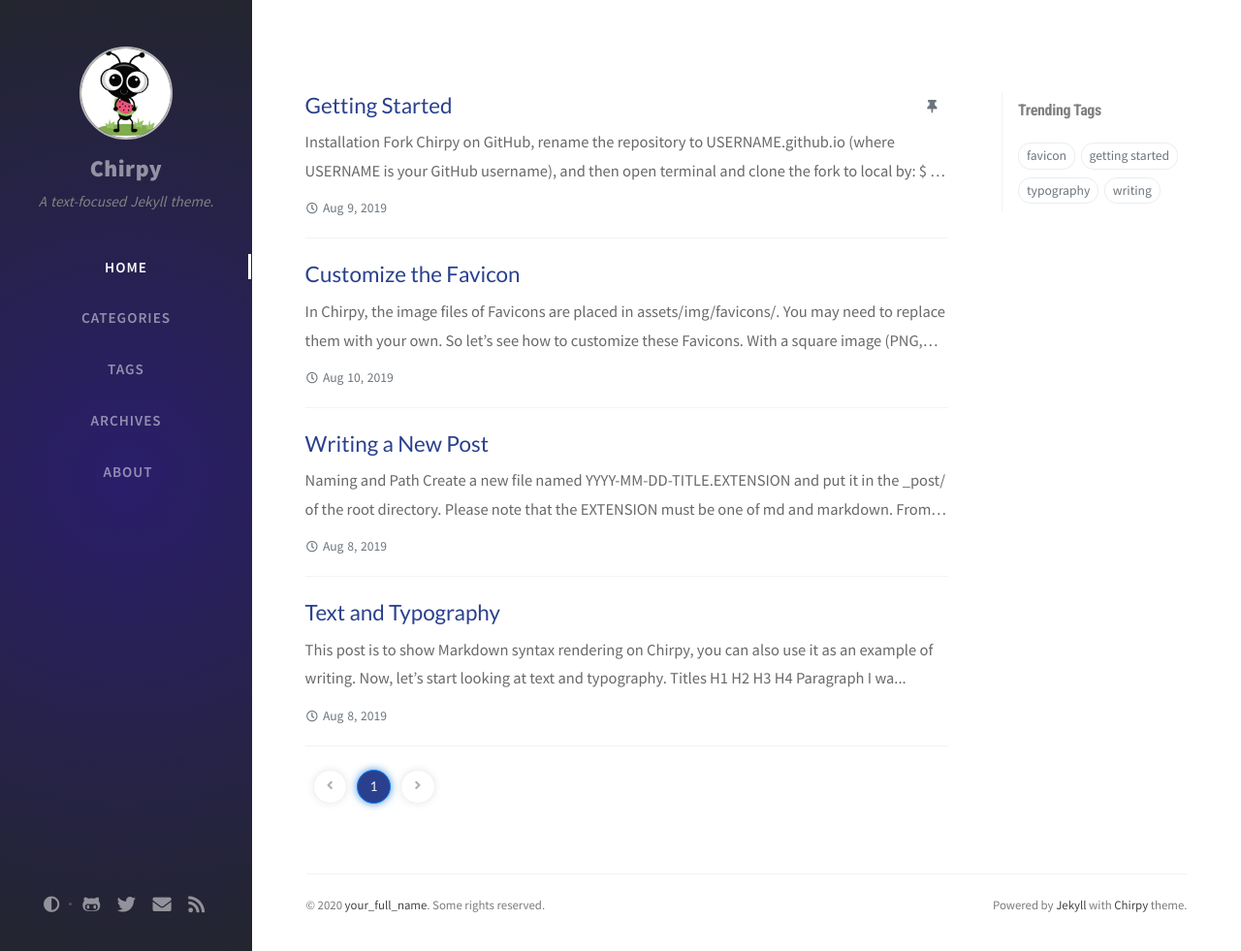
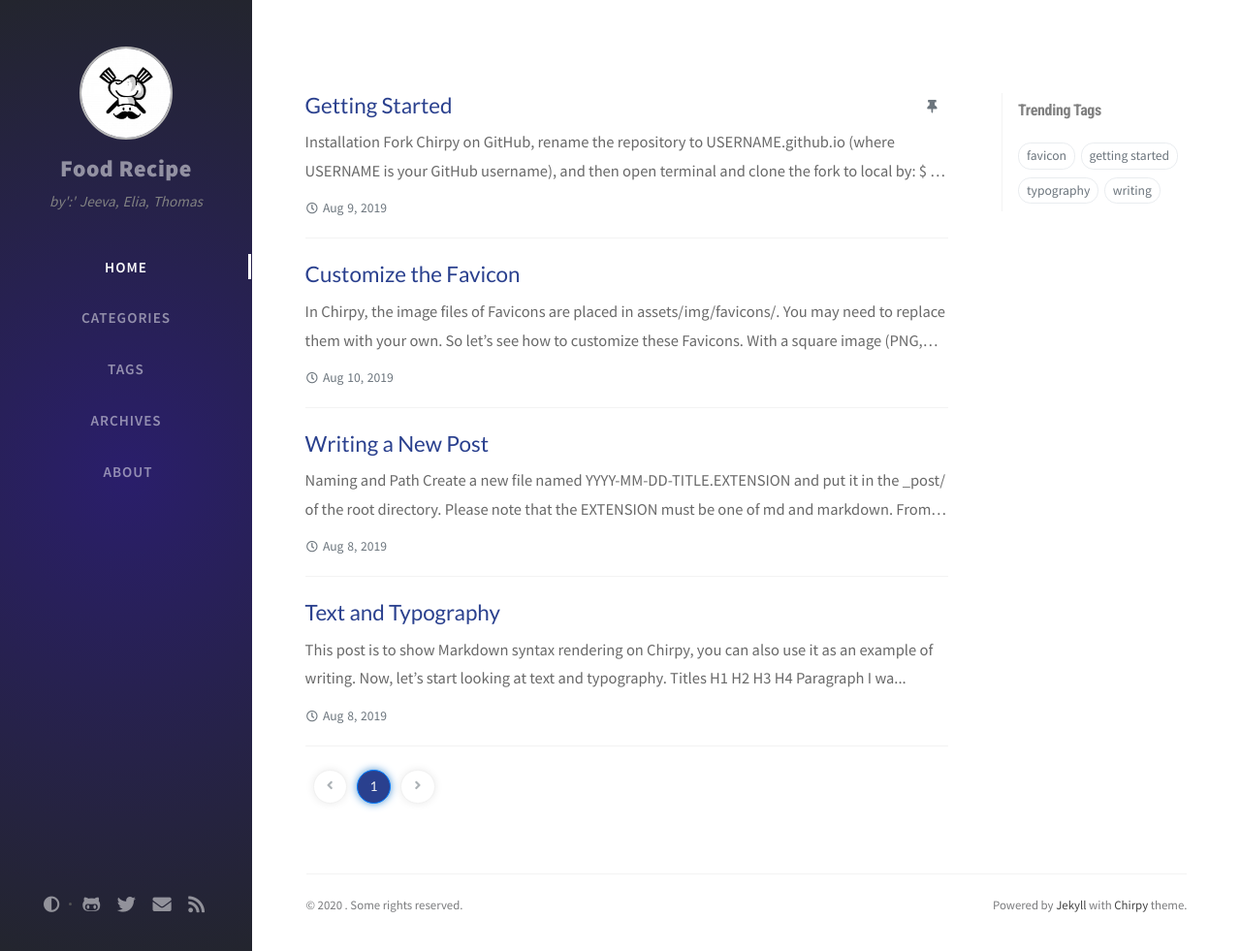
Before and after one commit to eliamorhej/unixproject, a Jekyll site: the page built from website/index.html, in a window 1280 px wide and 981 px high. Shown: the whole window at 97% size. Built offline with Jekyll 4.4.1, drawn with Linux system fonts in a browser that asks for light colours; nearby versions of some CDN libraries; the list of posts is cut into pages by our own code; comment, search, counter and statistics services are not loaded; part of the change alters nothing that is shown.

Commit message:
Team Website

```diff
--- a/website/_config.yml
+++ b/website/_config.yml
@@ -7,38 +7,21 @@
 
 # jekyll-seo-tag settings › https://github.com/jekyll/jekyll-seo-tag/blob/master/docs/usage.md
 #--------------------------
-title: Chirpy                          # the main title
+title: Food Recipe                          # the main title
 
-tagline: A text-focused Jekyll theme.  # it will display as the sub-title
+tagline: by':' Jeeva, Elia, Thomas  # it will display as the sub-title
 
 description: >-                        # used by seo meta and the atom feed
-  A minimal, portfolio, sidebar,
-  bootstrap Jekyll theme with responsive web design
-  and focuses on text presentation.
+  A place to find all sorts of recipes
+  in making your homemade
+  delicious food.
 
 # fill in the base hostname & protocol for your site, e.g., 'https://username.github.io'
 url: ''
 
-author: your_full_name                  # change to your full name
+author: Jeeva, Elia, Thomas                  # change to your full name
 
 avatar: /assets/img/sample/avatar.jpg   # support internet resources
-
-github:
-  username: github_username             # change to your github username
-
-twitter:
-  username: twitter_username            # change to your twitter username
-
-social:
-  name: your_full_name                  # it will shows as the copyright owner in Footer
-  email: example@doamin.com             # change to your email address
-  links:
-    # The first element serves as the copyright owner's link
-    - https://twitter.com/username      # change to your twitter homepage
-    - https://github.com/username       # change to your github homepage
-    # Uncomment below to add more social links
-    # - https://www.facebook.com/username
-    # - https://www.linkedin.com/in/username
 
 google_site_verification: google_meta_tag_verification # change to your verification string
 #--------------------------
```
Also changed, not shown: website/assets/img/sample/avatar.jpg.
